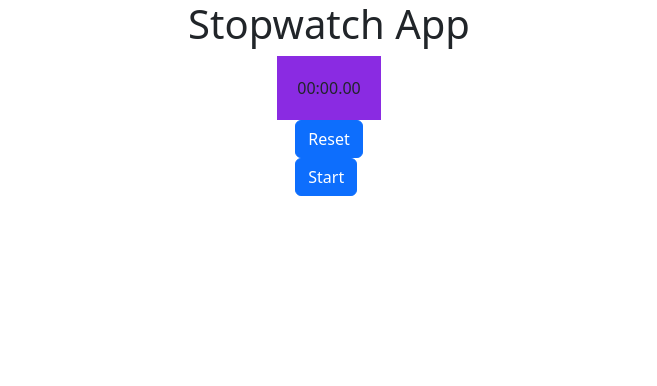
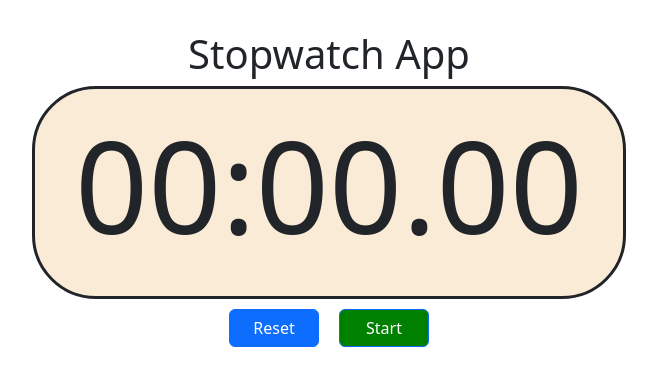
Before and after one commit to Shopify/eng-intern-assessment-react, a React app: page / in a window 1280 px wide. Shown: the top 386 px of the page, without its empty margins (311-968 px from the left). Built offline with nearby package versions, Linux system fonts and the light colour scheme.

Commit message:
Completed project

```diff
--- a/src/App.css
+++ b/src/App.css
@@ -1,5 +1,35 @@
-.stopwatch-body
+#page-container{
+    padding-top:30px;
+    display:flex;
+    flex-direction:column;
+    align-items:center;
+    min-width:100vw;
+}
+#stopwatch-time
 {
-    background-color: blueviolet;
-    padding: 20px 20px 20px 20px;
+    font-size:10vw;
+    background-color:antiquewhite;
+    border-style:solid;
+    border-radius: .5em;
+    padding:0px 40px 15px 40px;
 }
+#button-container{
+    display:flex;
+    flex-direction:row;
+    justify-content:center;
+}
+button{
+    width: 90px;
+    margin: 10px 10px 100px 10px;
+}
+.list-item{
+    text-align: center;
+    border-style: solid;
+    background-color:aliceblue;
+}
+#Start{
+    background-color: green;
+}
+#Stop{
+    background-color:red;
+}
--- a/src/App.tsx
+++ b/src/App.tsx
@@ -2,10 +2,11 @@ import React from 'react'
 import 'bootstrap/dist/css/bootstrap.css'
 import StopWatch from './StopWatch';
 
+//Main App.
 export default function App() {
     return(
         <>
-            <div className="d-flex flex-column align-items-center min-vw-100">
+            <div id="page-container">
                 <h1>Stopwatch App</h1>
                 <StopWatch/>
             </div>
--- a/src/StopWatch.tsx
+++ b/src/StopWatch.tsx
@@ -9,7 +9,7 @@ export default function StopWatch() {
     const [paused, setPaused]=useState(true)
     const [laps, setLaps]=useState([])
 
-    //useEffect hook that sets up a timer to increment secondsPassed state every second.
+    //useEffect hook that sets up a timer to increment millisecondsPassed state every 10 ms.
     //Cleans up interval when component dismounts.
     useEffect(()=>{
         let interval: NodeJS.Timer;
@@ -25,6 +25,8 @@ export default function StopWatch() {
 
         return () => clearInterval(interval);
     })
+
+    //OnClick functions passed to StopWatchButton components
     const play=()=>{
         setPaused(false);
     }
@@ -38,6 +40,7 @@ export default function StopWatch() {
     const lap=()=>{
         setLaps([...laps,millisecondsPassed]);
     }
+    //End OnClick functions
 
     //Uses secondsPassed and returns it in the format 00:00.00
     //NOTE: timer only increments "millisecondsPassed" every 10 seconds, so only 100 "millisecondsPassed" per second.
@@ -53,18 +56,21 @@ export default function StopWatch() {
     };
     return(
         <>
-            <div className="stopwatch-body">{formatTime(millisecondsPassed)}</div>
-            <div className="button-container">
+            <div id="stopwatch-container">
+                <div id="stopwatch-time">{formatTime(millisecondsPassed)}</div>
 
-                {paused ? <StopWatchButton onButtonClick={reset} text="Reset"/> : <StopWatchButton onButtonClick={lap} text="Lap"/>}
-                {paused ? <StopWatchButton onButtonClick={play} text="Start"/> : <StopWatchButton onButtonClick={pause} text="Stop"/>}
+                <div id="button-container">
+                    {paused ? <StopWatchButton onButtonClick={reset} text="Reset"/> : <StopWatchButton onButtonClick={lap} text="Lap"/>}
+                    {paused ? <StopWatchButton onButtonClick={play} text="Start"/> : <StopWatchButton onButtonClick={pause} text="Stop"/>}
+                </div>
 
+
+                <ul className="list-group">
+                    {laps.map((item,index) => (
+                        <li className="list-group-item list-item" key={index}>Lap {index+1}: {formatTime(item)} </li>
+                    ))}
+                </ul>
             </div>
-            <ul>
-                {laps.map((item,index) => (
-                    <li key={index}>Lap {index+1} {formatTime(item)}</li>
-                ))}
-            </ul>
         </>
     )
 }
--- a/src/StopWatchButton.tsx
+++ b/src/StopWatchButton.tsx
@@ -1,5 +1,7 @@
 import React from 'react'
 
+//text determines displayed text and style;
+//onButtonClick is OnClick function
 interface Props{
     text:string
     onButtonClick: () => void;
@@ -7,7 +9,7 @@ interface Props{
 export default function StopWatchButton(props:Props) {
     return(
         <div>
-            <button onClick={props.onButtonClick} className="btn btn-primary">{props.text}</button>
+            <button onClick={props.onButtonClick} id={props.text} className="btn btn-primary">{props.text}</button>
         </div>
     )
 }
```
